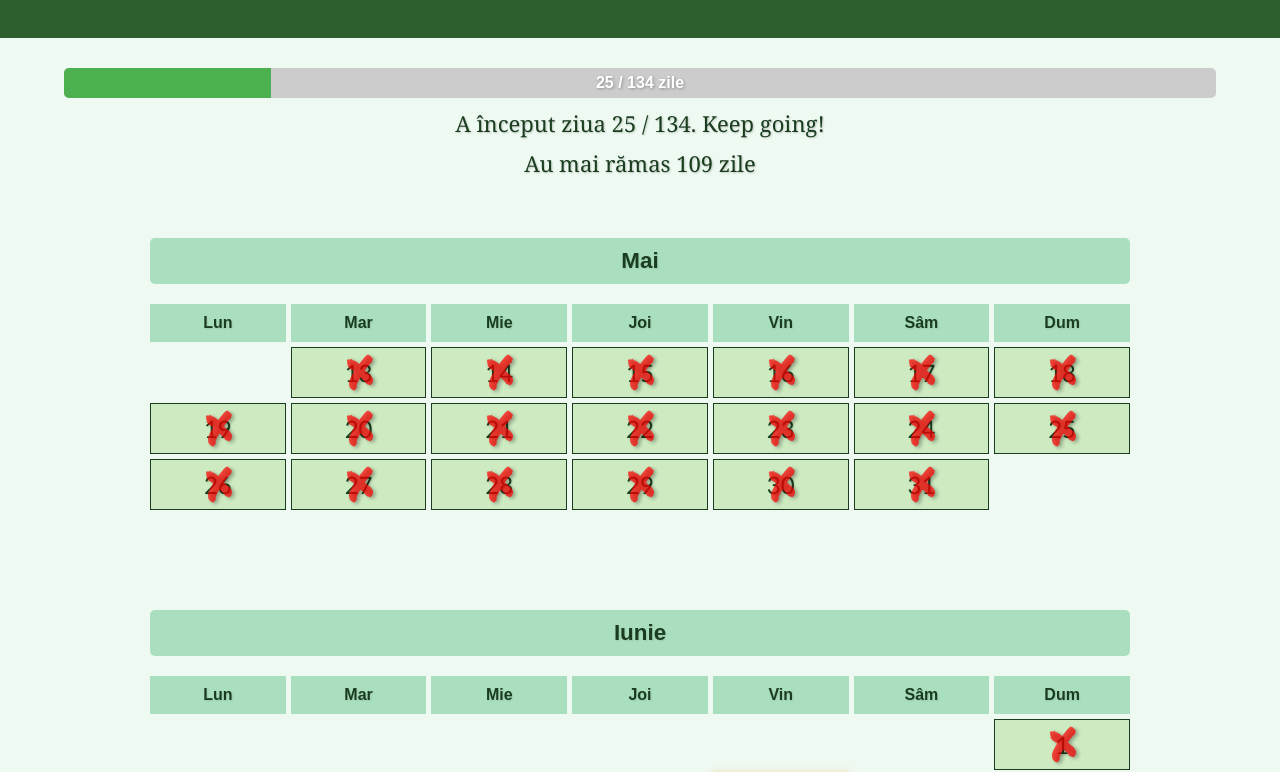
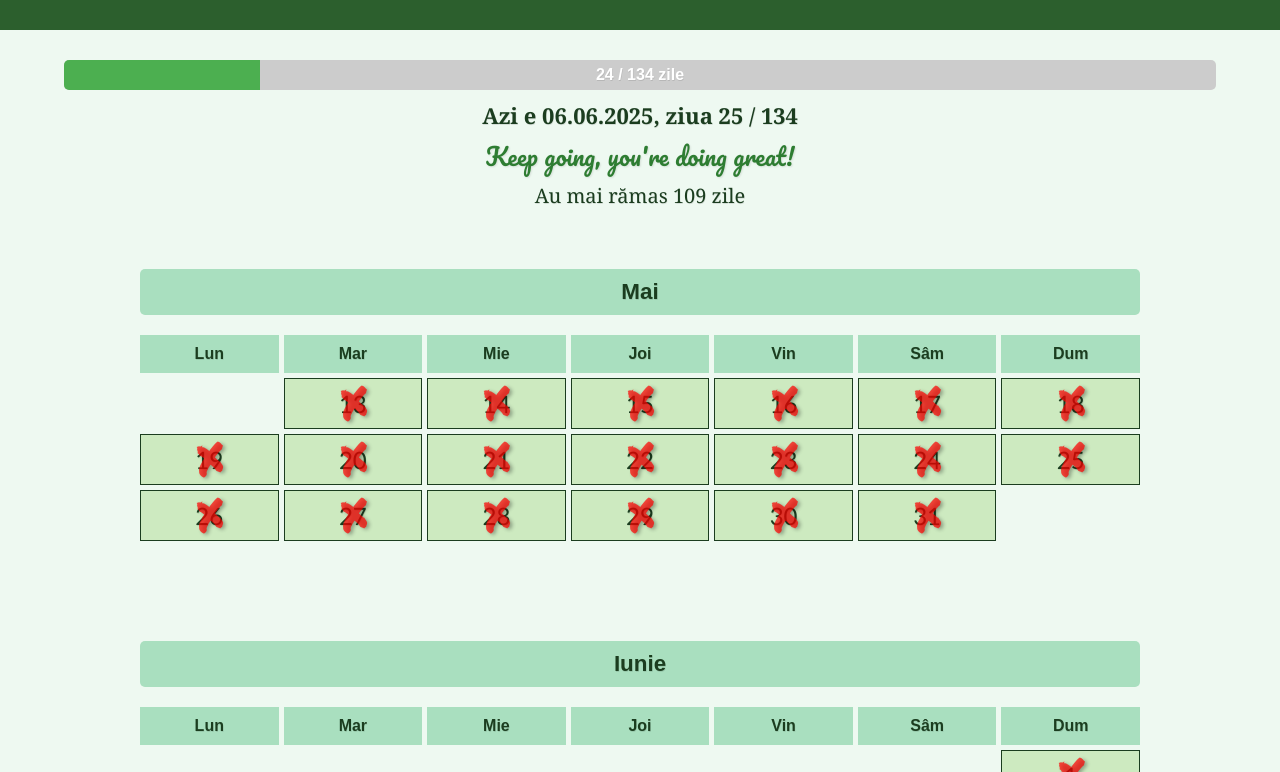
Before and after one commit to Adrian2393/AMR, a plain HTML site: page index.html in a window 1280 px wide. Shown: the part 208-980 px from the top of the page. Drawn offline with Linux system fonts and the light colour scheme.

Commit message:
Update index.html

```diff
--- a/index.html
+++ b/index.html
@@ -6,17 +6,13 @@
   <title>Calendar EUFOR rot. II</title>
   <link href="https://fonts.googleapis.com/css2?family=Permanent+Marker&family=Pacifico&display=swap" rel="stylesheet" />
   <style>
-    * {
-      box-sizing: border-box;
-    }
-
     body {
       font-family: Arial, sans-serif;
       background-color: #eef9f1;
       color: #1b3d1f;
       margin: 0;
       padding: 0;
-      text-shadow: 1px 1px 2px rgba(0,0,0,0.1);
+      text-shadow: 0.5px 0.5px 0.5px rgba(0, 0, 0, 0.1);
     }
 
     header {
@@ -24,7 +20,6 @@
       color: white;
       padding: 30px 10px;
       text-align: center;
-      animation: fadeIn 1s ease-in;
     }
 
     .flags img {
@@ -35,7 +30,7 @@
 
     header p {
       font-family: 'Pacifico', cursive;
-      font-size: 24px;
+      font-size: 21px;
       margin-top: 10px;
     }
 
@@ -47,7 +42,6 @@
       padding: 10px;
       border-radius: 5px;
       font-size: 1.4rem;
-      animation: fadeIn 1s ease-in;
     }
 
     .month-section {
@@ -70,8 +64,6 @@
       font-size: 24px;
       font-family: "Trebuchet MS", sans-serif;
       position: relative;
-      animation: fadeIn 0.8s ease-in;
-      text-shadow: 1px 1px 2px rgba(0,0,0,0.1);
     }
 
     .day.past::after {
@@ -87,16 +79,13 @@
       pointer-events: none;
       user-select: none;
       text-shadow: 2px 2px 4px rgba(0,0,0,0.3);
-      display: flex;
-      align-items: center;
-      justify-content: center;
     }
 
     .day.today {
       outline: 3px solid #ff9900;
       outline-offset: -2px;
       box-shadow: 0 0 8px #ff9900aa;
-      font-weight: bold;
+      position: relative;
     }
 
     .day.today::before {
@@ -139,17 +128,48 @@
       font-family: Arial, sans-serif;
       user-select: none;
       pointer-events: none;
-      text-shadow: 1px 1px 3px rgba(0,0,0,0.3);
     }
 
-    #currentDayInfo,
-    #countdown {
+    #currentDayInfo {
       font-family: 'Georgia', serif;
       font-size: 22px;
       text-align: center;
       margin-top: 10px;
       color: #1b3d1f;
-      text-shadow: 1px 1px 2px rgba(0,0,0,0.2);
+      font-weight: bold;
+    }
+
+    #motivation {
+      font-family: 'Pacifico', cursive;
+      font-size: 24px;
+      text-align: center;
+      margin-top: 5px;
+      color: #2e7d32;
+      text-shadow: 1px 1px 2px rgba(0,0,0,0.1);
+      animation: pulse 2.5s infinite ease-in-out;
+    }
+
+    @keyframes pulse {
+      0% {
+        transform: scale(1);
+        opacity: 1;
+      }
+      50% {
+        transform: scale(1.05);
+        opacity: 0.85;
+      }
+      100% {
+        transform: scale(1);
+        opacity: 1;
+      }
+    }
+
+    #countdown {
+      font-family: 'Georgia', serif;
+      font-size: 20px;
+      text-align: center;
+      margin-top: 5px;
+      color: #1b3d1f;
     }
 
     .weekday {
@@ -165,12 +185,6 @@
       text-align: center;
       padding: 20px;
       margin-top: 60px;
-      animation: fadeIn 1.5s ease-in;
-    }
-
-    @keyframes fadeIn {
-      from {opacity: 0;}
-      to {opacity: 1;}
     }
 
     @media (max-width: 600px) {
@@ -198,6 +212,7 @@
   </div>
 
   <div id="currentDayInfo"></div>
+  <div id="motivation">Keep going, you're doing great!</div>
   <div id="countdown"></div>
   <div id="calendarContainer"></div>
 
@@ -216,11 +231,17 @@
     const currentDay = daysPassed + 1;
     const daysLeft = Math.max(0, totalDays - currentDay);
 
-    document.getElementById("progressBarInner").style.width = `${daysPassed + 1} / ${totalDays}` * 100 + "%";
-    document.getElementById("progressBarInner").style.width = `${Math.min(100, Math.floor((currentDay / totalDays) * 100))}%`;
-    document.getElementById("progressBarText").textContent = `${currentDay} / ${totalDays} zile`;
+    const percent = Math.min(100, Math.floor((daysPassed / totalDays) * 100));
+    document.getElementById("progressBarInner").style.width = percent + "%";
+    document.getElementById("progressBarText").textContent = `${daysPassed} / ${totalDays} zile`;
 
-    document.getElementById("currentDayInfo").textContent = `A început ziua ${currentDay} / ${totalDays}. Keep going!`;
+    const formattedDate = today.toLocaleDateString('ro-RO', {
+      day: '2-digit',
+      month: '2-digit',
+      year: 'numeric'
+    });
+
+    document.getElementById("currentDayInfo").innerHTML = `Azi e <strong>${formattedDate}</strong>, ziua <strong>${currentDay} / ${totalDays}</strong>`;
     document.getElementById("countdown").textContent = `Au mai rămas ${daysLeft} zile`;
 
     const calendarContainer = document.getElementById("calendarContainer");
@@ -251,7 +272,8 @@
 
         const offset = (date.getDay() + 6) % 7;
         for (let i = 0; i < offset; i++) {
-          calendarGrid.appendChild(document.createElement("div"));
+          const empty = document.createElement("div");
+          calendarGrid.appendChild(empty);
         }
 
         monthSection.appendChild(calendarGrid);
@@ -266,7 +288,6 @@
         dayBox.classList.add("past");
       } else if (date.getTime() === today.getTime()) {
         dayBox.classList.add("today");
-        dayBox.style.fontWeight = "bold";
       }
 
       calendarGrid.appendChild(dayBox);
```
